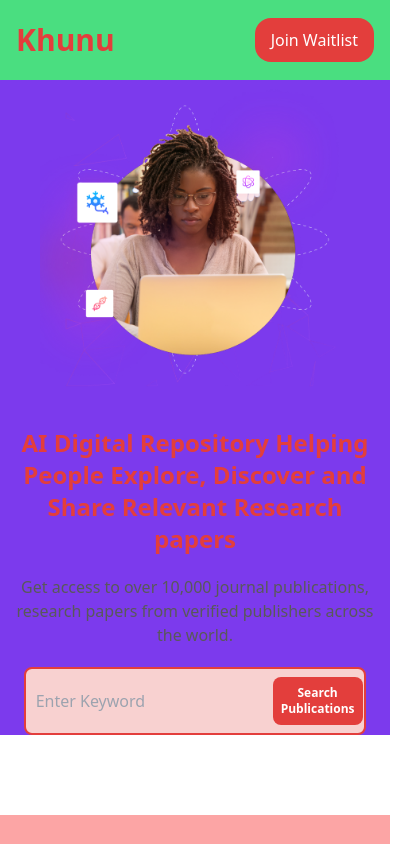
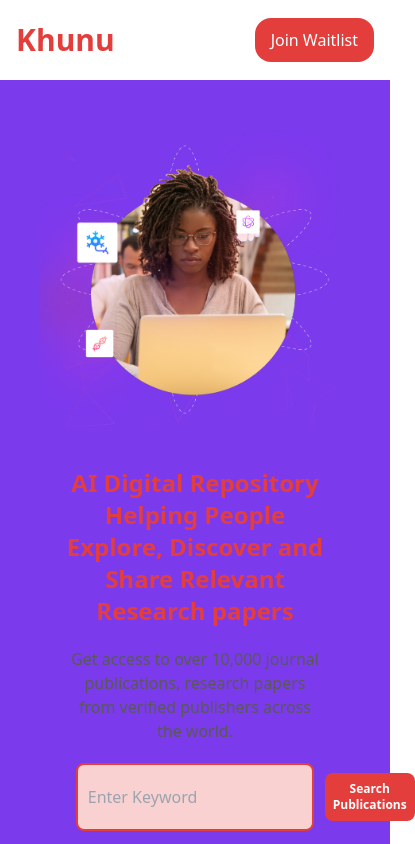
Before and after one commit to samsonlawal/Khunu, a React (Vite) app: page / in a window 390 px wide. Shown: the top 844 px of the page, 415 px wide, since content can reach past the window. Built offline with nearby package versions, Linux system fonts and the light colour scheme.

Commit message:
adjusting media

```diff
--- a/src/UI/Header.jsx
+++ b/src/UI/Header.jsx
@@ -2,11 +2,14 @@ import lady from "../img/headerLady.png";
 
 export default function Header() {
   return (
-    <div className="h-fit md:h-82 lg:p-10 xl:px-20 xl:py-0 w-full flex flex-col lg:flex-row justify-center items-center px-10 mb-20 lg:mb-0 bg-violet-600">
+    <div className="h-fit md:h-82 py-10 lg:p-10 xl:px-20 xl:py-0 w-full flex flex-col lg:flex-row justify-center items-center px-10 mb-20 lg:mb-0 bg-violet-600">
+      {/* Image */}
       <div className="pb-10 md:pb-0 w-full flex justify-center items-center">
         <img src={lady} alt="" className="md:w-7/12 lg:w-9/12 w-96" />
       </div>
-      <div className="md:w-10/12 px-3 lg:px-0 lg:w-full flex items-center justify-center lg:items-start lg:justify-start flex-col">
+
+      {/* Text */}
+      <div className="w-11/12 md:w-10/12 px-3 lg:px-0 lg:w-full flex items-center justify-center lg:items-start lg:justify-start flex-col">
         <div className="flex flex-col justify-center items-center lg:justify-start lg:text-start text-center">
           <h1 className=" text-2xl lg:text-4xl font-bold text-lipstick">
             AI Digital Repository Helping People Explore, Discover and Share
@@ -18,6 +21,8 @@ export default function Header() {
             verified publishers across the world.
           </p>
         </div>
+
+        {/* Form */}
         <div className="w-11/12 lg:w-98 flex justify-between px-2 items-center py-1 bg-lightlipstick border-2 border-lipstick rounded-lg">
           <input
             type="text"
--- a/src/UI/Navbar.jsx
+++ b/src/UI/Navbar.jsx
@@ -2,7 +2,7 @@ import React from "react";
 
 export default function Navbar() {
   return (
-    <nav className="bg-green-400 md:px-20 h-20 px-4 flex justify-between items-center text-white">
+    <nav className="md:px-20 h-20 px-4 flex justify-between items-center text-white">
       <label className="font-poppins text-3xl font-bold text-lipstick font">
         Khunu
       </label>
```
